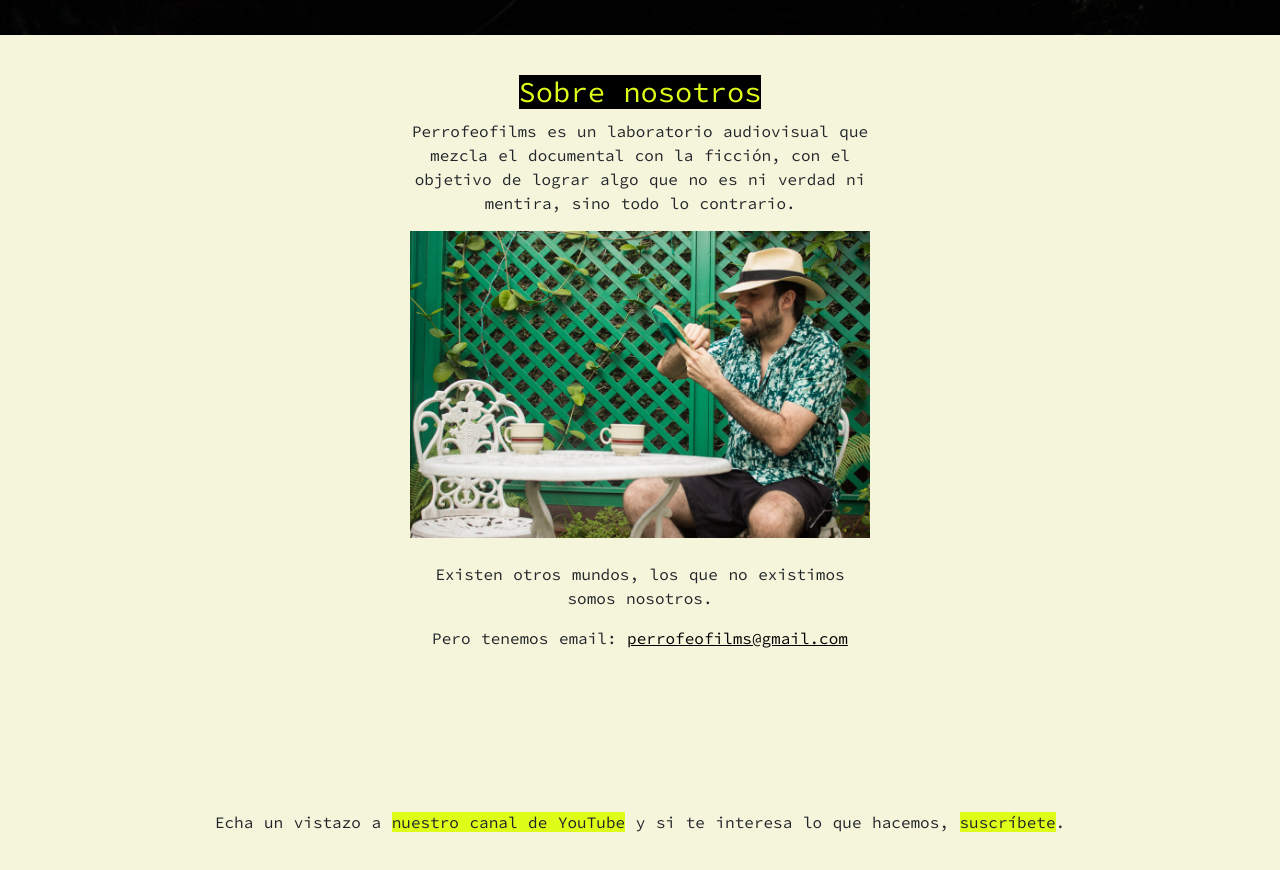
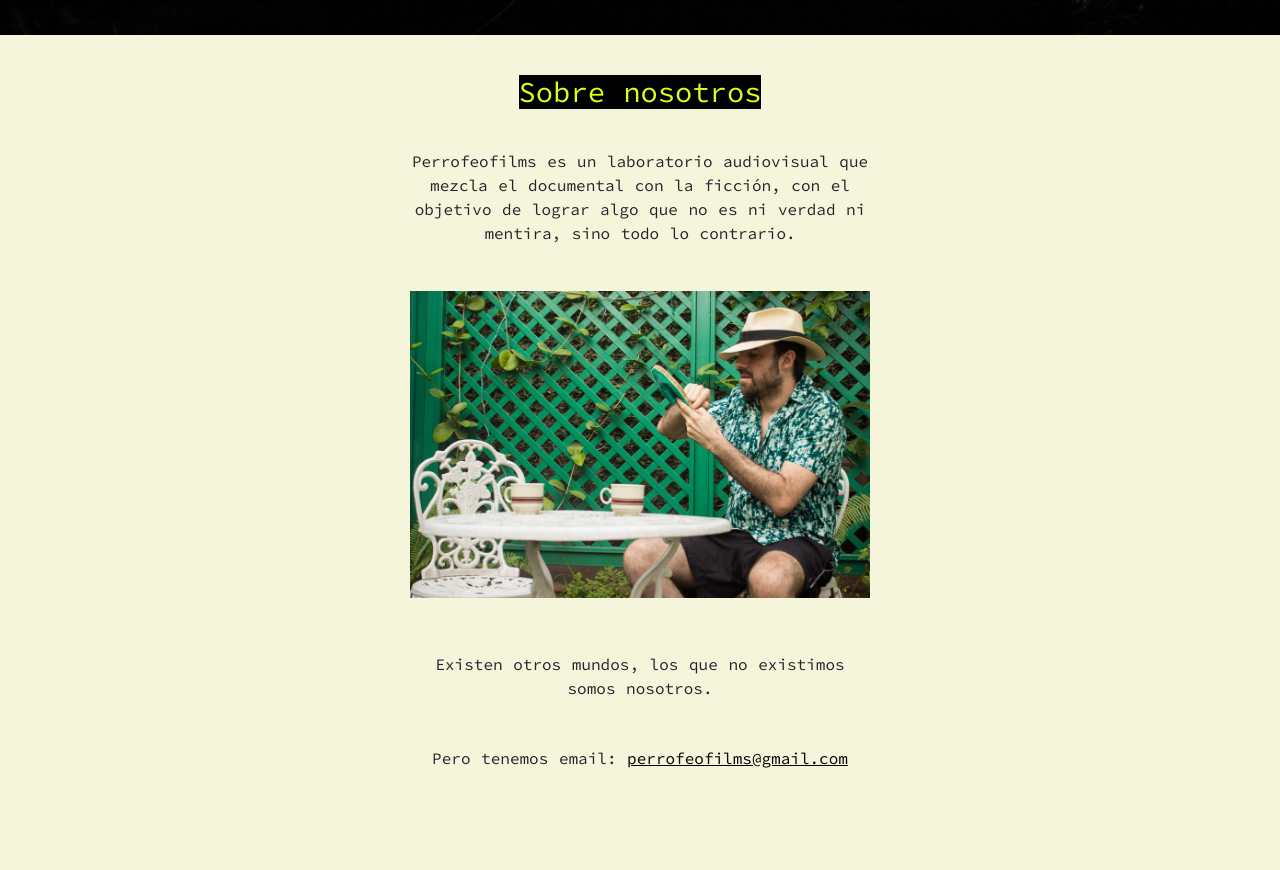
Before and after one commit to perrofeo/potential-couscous, a Nuxt app: page /nosotros in a window 1280 px wide. Shown: the part 522-1392 px from the top of the page. Built offline with nearby package versions, Linux system fonts and the light colour scheme.

Commit message:
espacio texto nosotros

```diff
--- a/pages/nosotros.vue
+++ b/pages/nosotros.vue
@@ -43,13 +43,15 @@
     </div>
     <div class="info text-center">
       <h2>Sobre nosotros</h2>
-      <p>
+      <p class="info-text">
         Perrofeofilms es un laboratorio audiovisual que mezcla el documental con
         la ficción, con el objetivo de lograr algo que no es ni verdad ni
         mentira, sino todo lo contrario.
       </p>
       <img src="~assets/tropical_job.jpg" /><br /><br />
-      <p>Existen otros mundos, los que no existimos somos nosotros.</p>
+      <p class="info-text">
+        Existen otros mundos, los que no existimos somos nosotros.
+      </p>
       <p>
         Pero tenemos email:
         <a href="mailto:perrofeofilms@gmail.com">perrofeofilms@gmail.com</a>
@@ -232,6 +234,9 @@ export default {
   margin: auto;
   width: 100%;
 }
+.info-text {
+  padding: 30px 0;
+}
 .info a {
   color: #000;
   text-decoration: underline;
```
